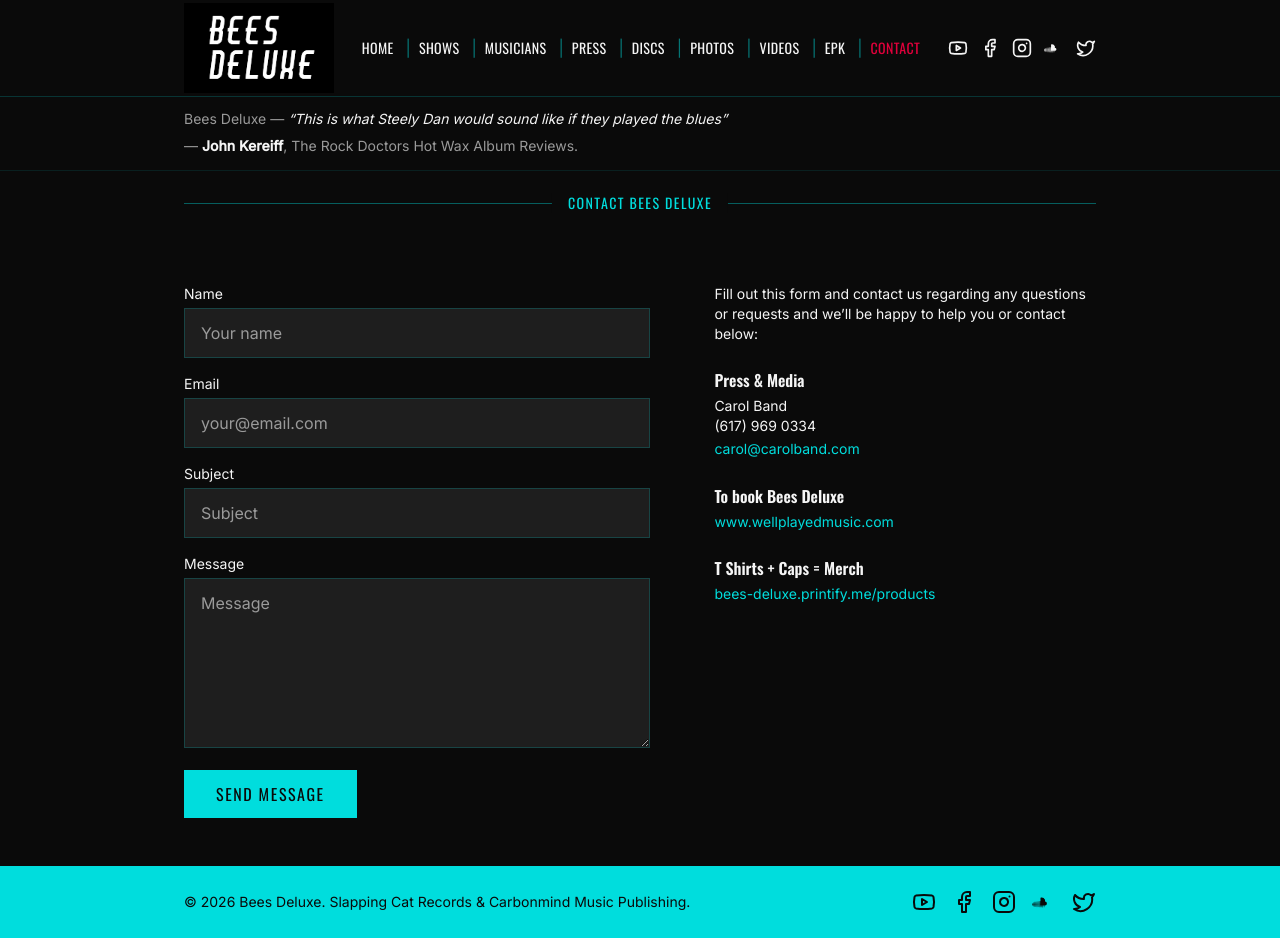
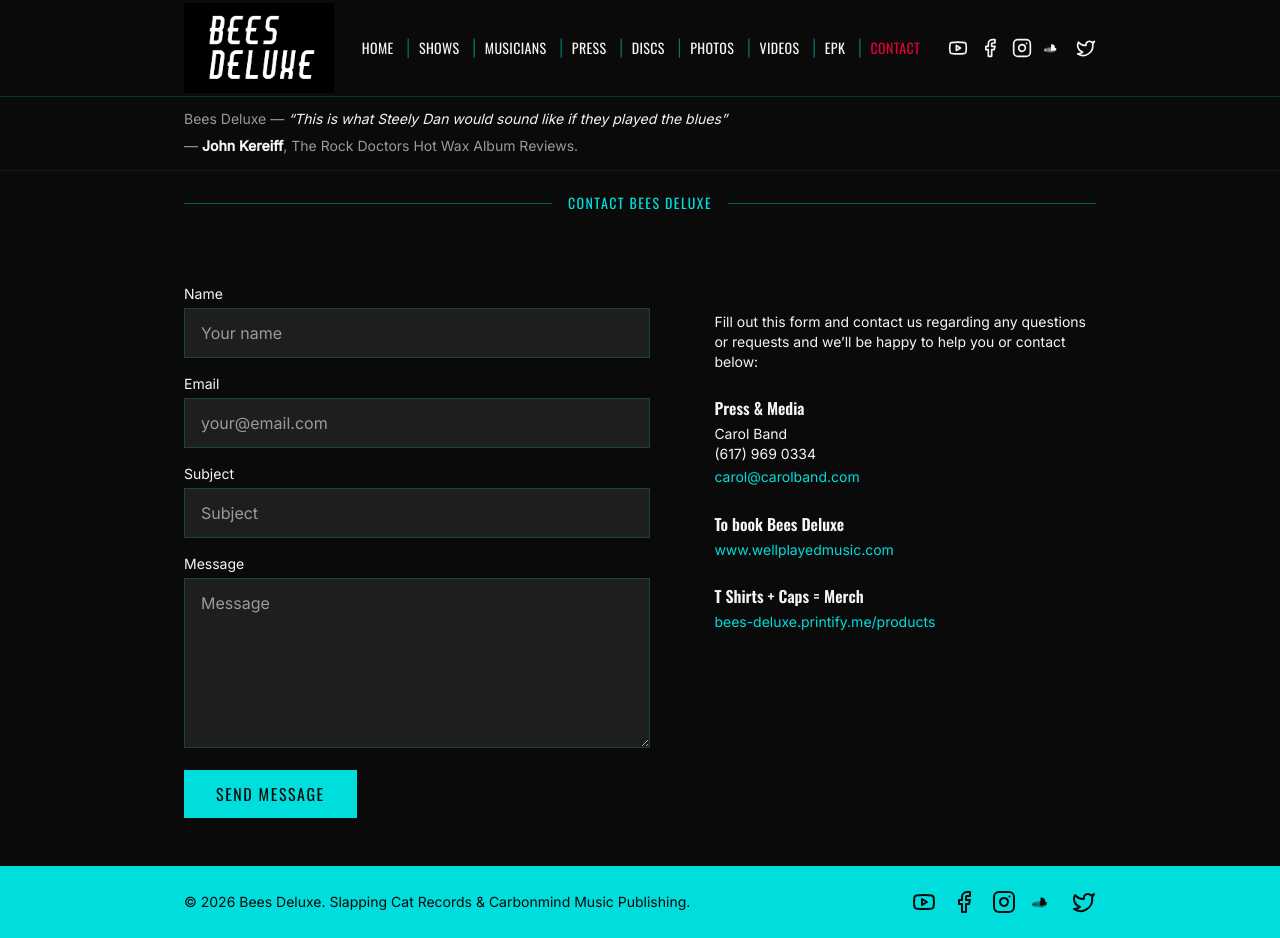
Before and after one commit to wimprest/bees-deluxe, a Next.js app: page /contact in a window 1280 px wide. Built offline with nearby package versions, Linux system fonts and the light colour scheme.

Commit message:
Contact: align right column with first input, name+email required only

```diff
--- a/src/app/contact/actions.ts
+++ b/src/app/contact/actions.ts
@@ -14,8 +14,8 @@
   const subject = formData.get("subject") as string;
   const message = formData.get("message") as string;
 
-  if (!name || !email || !subject || !message) {
-    return { success: false, error: "All fields are required." };
+  if (!name || !email) {
+    return { success: false, error: "Name and email are required." };
   }
 
   // Phase 10: log submission. Upgrade to Resend or similar in Phase 13.
--- a/src/app/contact/page.tsx
+++ b/src/app/contact/page.tsx
@@ -10,8 +10,8 @@
         {/* Left: Contact Form */}
         <ContactForm />
 
-        {/* Right: Contact Info */}
-        <div>
+        {/* Right: Contact Info — top padding aligns with first input field */}
+        <div className="md:pt-7">
           <p className="text-sm text-brand-white">
             Fill out this form and contact us regarding any questions or requests
             and we&rsquo;ll be happy to help you or contact below:
--- a/src/components/contact/ContactForm.tsx
+++ b/src/components/contact/ContactForm.tsx
@@ -68,7 +68,6 @@
           id="subject"
           name="subject"
           placeholder="Subject"
-          required
           className={inputStyles}
         />
       </div>
@@ -85,7 +84,6 @@
           name="message"
           rows={6}
           placeholder="Message"
-          required
           className={inputStyles}
         />
       </div>
```
